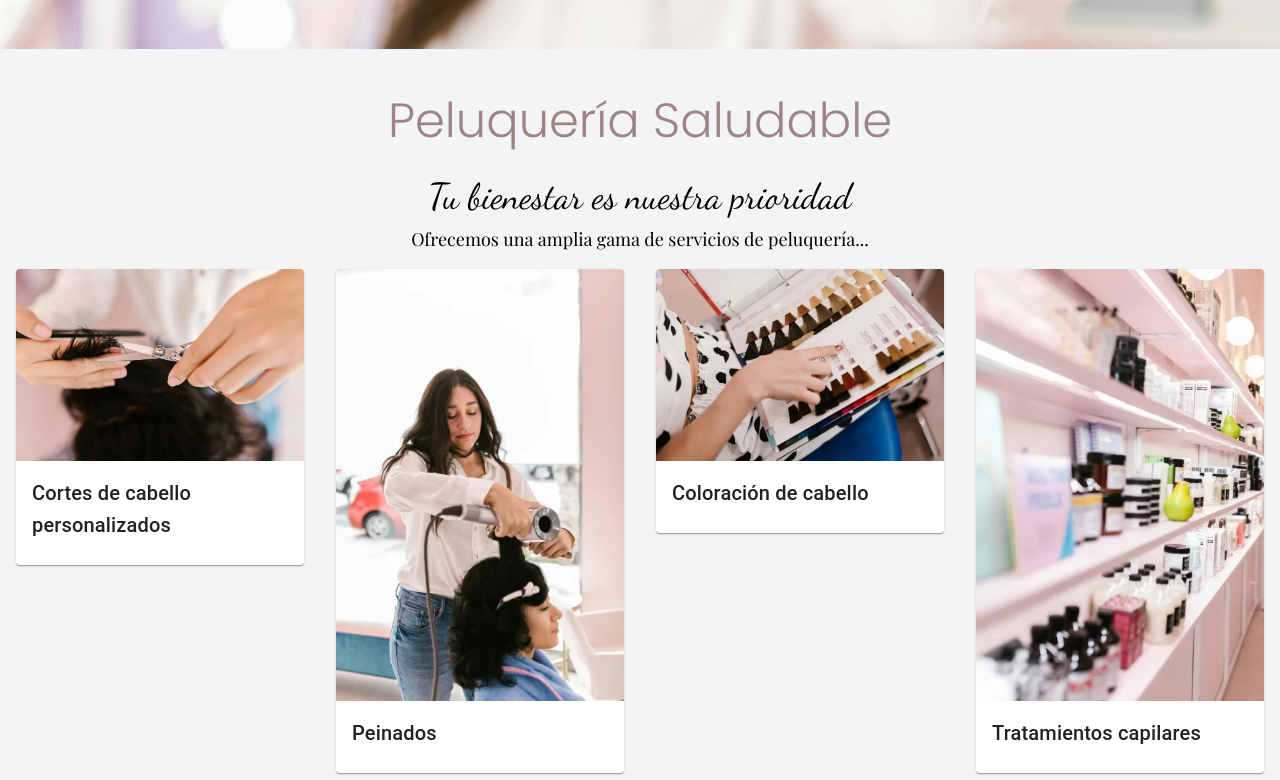
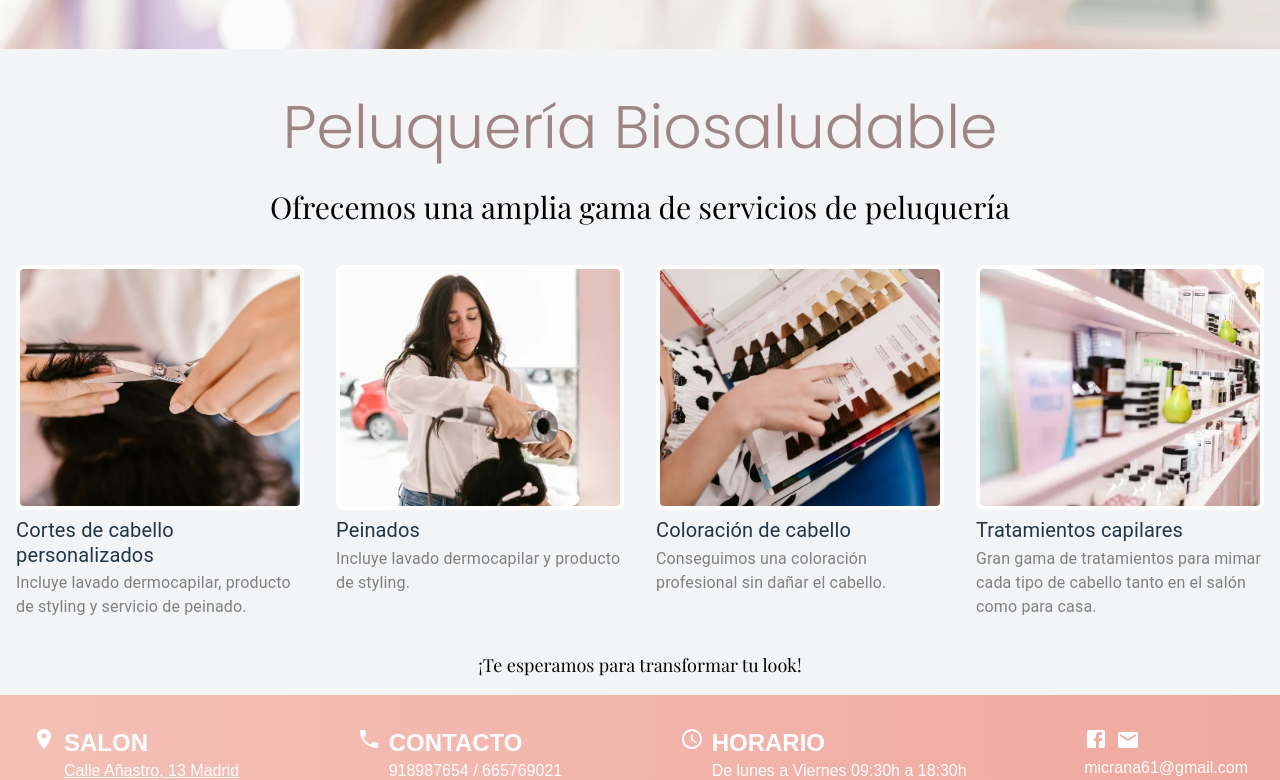
Before and after one commit to micrana23/proyecto-peluqueria, a React (Vite) app in the folder peluqueria-frontend/: page /servicios/peluqueria in a window 1280 px wide. Shown: the part 649-1429 px from the top of the page. Built offline with nearby package versions, Linux system fonts and the light colour scheme.

Commit message:
TrabajandoSobrePeluqueria

```diff
--- a/peluqueria-frontend/src/pages/Peluqueria.jsx
+++ b/peluqueria-frontend/src/pages/Peluqueria.jsx
@@ -1,24 +1,31 @@
 import React from "react";
 import Layout from "../components/Layout";
-import { Card, CardMedia, CardContent, Typography, Grid } from "@mui/material";
+import { Grid, Typography } from "@mui/material";
 
 const Peluqueria = () => {
   const services = [
     {
       title: "Cortes de cabello personalizados",
       image: "/assets/images/cortando pelo.webp",
+      description:
+        "Incluye lavado dermocapilar, producto de styling y servicio de peinado.",
     },
     {
       title: "Peinados",
       image: "/assets/images/rizando pelo.webp",
+      description: "Incluye lavado dermocapilar y producto de styling.",
     },
     {
       title: "Coloración de cabello",
       image: "/assets/images/color cabello.webp",
+      description:
+        "Conseguimos una coloración profesional sin dañar el cabello.",
     },
     {
       title: "Tratamientos capilares",
       image: "/assets/images/estanteria cosmeticos.webp",
+      description:
+        "Gran gama de tratamientos para mimar cada tipo de cabello tanto en el salón como para casa.",
     },
   ];
 
@@ -34,38 +41,66 @@ const Peluqueria = () => {
 
         {/* Título (h1) fuera de la imagen */}
         <div className="relative z-20 flex flex-col items-center justify-center my-8">
-          <h1 className="custom-h1 text-5xl sm:text-4xl lg:text-5xl mt-4">
-            Peluquería Saludable
+          <h1 className="custom-h1 text-6xl sm:text-5xl lg:text-6xl mt-4">
+            Peluquería Biosaludable
           </h1>
         </div>
 
         {/* Contenido por debajo del título */}
         <div className="relative z-20 flex flex-col items-center justify-center my-2">
-          <h2 className="text-black text-4xl text-center font-dancing mb-2">
-            <em>Tu bienestar es nuestra prioridad</em>
+          <h2 className="text-2xl sm:text-xl lg:text-3xl text-black text-center font-playfair mb-8 lg:max-w-4xl max-w-lg">
+            Ofrecemos una amplia gama de servicios de peluquería
           </h2>
-          <p className="text-black text-center font-playfair mb-2 text-lg max-w-lg">
-            Ofrecemos una amplia gama de servicios de peluquería...
-          </p>
         </div>
 
-        {/* Servicios con Material UI */}
+        {/* Servicios con imágenes */}
         <Grid container spacing={4} className="relative z-20 my-8 px-4">
           {services.map((service) => (
             <Grid item xs={12} sm={6} md={3} key={service.title}>
-              <Card>
-                <CardMedia
-                  component="img"
+              <div
+                style={{
+                  border: "4px solid white", // Marco blanco
+                  borderRadius: "8px", // Bordes redondeados
+                  overflow: "hidden", // Para que el borde de la imagen sea redondeado
+                }}
+              >
+                <img
+                  src={service.image}
                   alt={service.title}
-                  height="140"
-                  image={service.image}
+                  style={{
+                    width: "100%", // Imagen llena todo el contenedor
+                    height: "237.033px", // Altura fija
+                    objectFit: "cover", // Mantiene la proporción
+                  }}
                 />
-                <CardContent>
-                  <Typography variant="h6" component="div">
-                    {service.title}
-                  </Typography>
-                </CardContent>
-              </Card>
+              </div>
+
+              {/* Título debajo de la imagen */}
+              <Typography
+                variant="h4"
+                component="h4"
+                align="left" // Alineación a la izquierda
+                style={{
+                  marginTop: "8px",
+                  fontSize: "1.25rem", // Ajustar tamaño
+                }}
+              >
+                {service.title}
+              </Typography>
+
+              {/* Descripción debajo del título */}
+              <Typography
+                variant="body1"
+                component="p"
+                align="left" // Alineación a la izquierda
+                style={{
+                  marginTop: "4px",
+                  fontSize: "1rem",
+                  color: "gray", // Estilo de texto más sutil
+                }}
+              >
+                {service.description}
+              </Typography>
             </Grid>
           ))}
         </Grid>
--- a/peluqueria-frontend/src/styles/global.css
+++ b/peluqueria-frontend/src/styles/global.css
@@ -21,13 +21,13 @@ body {
 
 @media (max-width: 768px) {
   .custom-h1 {
-    font-size: 32px; /* Tamaño para pantallas pequeñas */
+    font-size: 38px; /* Tamaño para pantallas pequeñas */
   }
 }
 
 @media (max-width: 480px) {
   .custom-h1 {
-    font-size: 28px; /*Tamaño para pantallas muy pequeñas */
+    font-size: 32px; /*Tamaño para pantallas muy pequeñas */
   }
 }
 
@@ -54,3 +54,8 @@ button {
 button:hover {
   background-color: #45a049;
 }
+
+.card-media {
+  height: 237.033;
+  object-fit: cover;
+}
```
